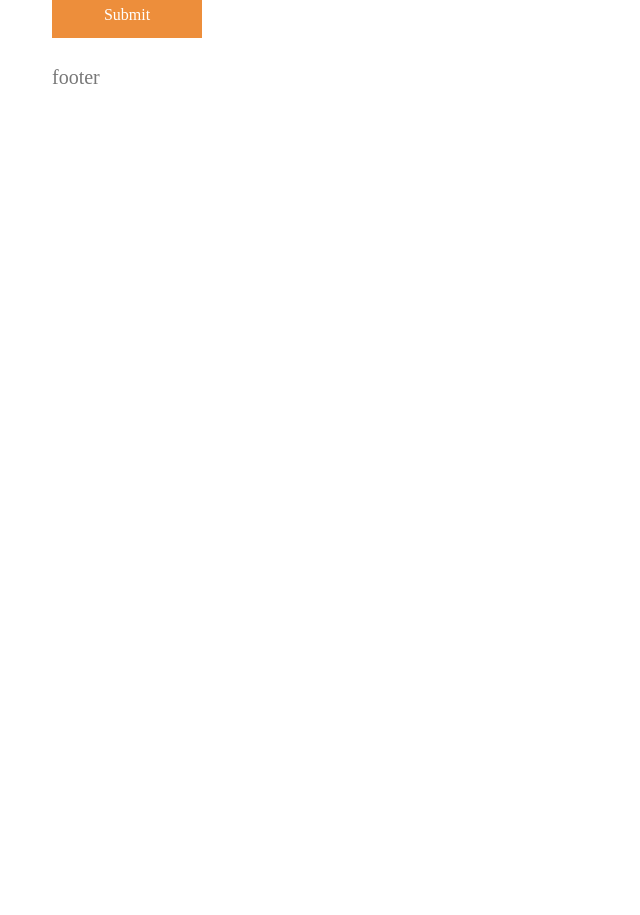
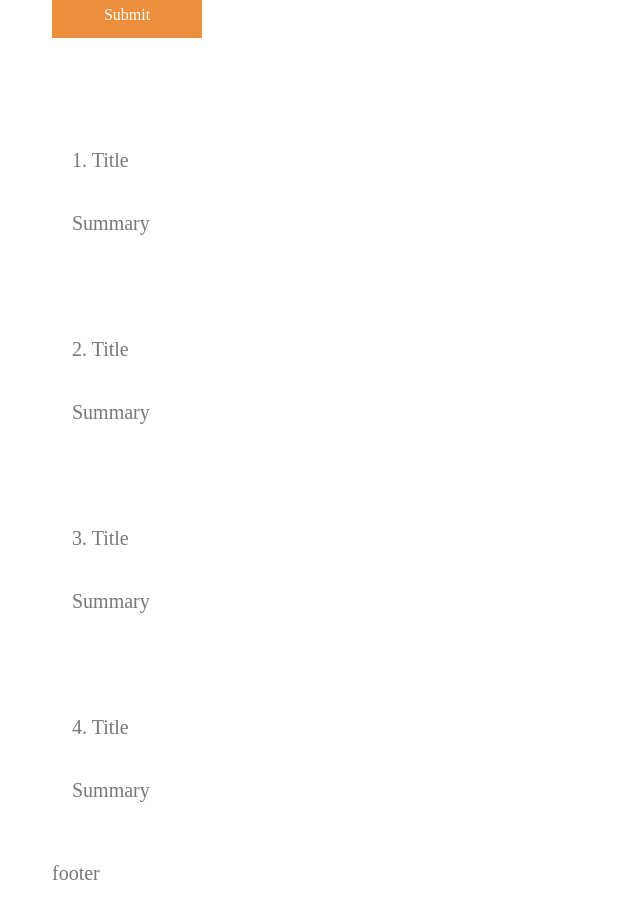
Before and after one commit to samuraijane/cor, a React (Create React App) app in the folder react-ui/: page / in a window 1280 px wide. Shown: the part 1600-2515 px from the top of the page, without its empty margins (0-640 px from the left). Before the commit the page ends 1719 px from the top, so only its background shows below. Built offline with nearby package versions, Linux system fonts and the light colour scheme.

Commit message:
Translate html to react component

```diff
--- a/react-ui/src/App.js
+++ b/react-ui/src/App.js
@@ -4,6 +4,8 @@ import Footer from './sectioning/footer/footer';
 import Header from './sectioning/header/header';
 import Main from './sectioning/main/main';
 import { useViewport } from './hooks/useViewport';
+import Info from './components/info';
+
 
 export const AppContext = createContext('');
 
@@ -17,6 +19,7 @@ const App = () => {
       <Header isMobileView={isMobileView} />
       <Main />
       <Form />
+      <Info />
       <Footer />
     </AppContext.Provider>
     </div>
--- /dev/null
+++ b/react-ui/src/components/info.jsx
@@ -0,0 +1,60 @@
+import React from 'react'
+
+const Info = () => {
+  return (
+    <>
+      <section>
+        <div className='parent-container'>
+          <div className='rows'>
+            <div className='col-1'>
+                <div className='img-figure'>
+                  <img src='' alt='' />
+                </div>
+              </div>
+              <div className='col-title'>
+                <span>1. Title</span>
+              </div>
+              <div className='col-content-block'>
+                <p className='col-summary'>Summary</p>
+            </div>
+             <div className='col-2'>
+                <div className='img-figure'>
+                  <img src='' alt='' />
+                </div>
+              </div>
+              <div className='col-title'>
+                <span>2. Title</span>
+              </div>
+              <div className='col-content-block'>
+                <p className='col-summary'>Summary</p>
+            </div>
+             <div className='col-3'>
+                <div className='img-figure'>
+                  <img src='' alt='' />
+                </div>
+              </div>
+              <div className='col-title'>
+                <span>3. Title</span>
+              </div>
+              <div className='col-content-block'>
+                <p className='col-summary'>Summary</p>
+            </div>
+             <div className='col-4'>
+                <div className='img-figure'>
+                  <img src='' alt='' />
+                </div>
+              </div>
+              <div className='col-title'>
+                <span>4. Title</span>
+              </div>
+              <div className='col-content-block'>
+                <p className='col-summary'>Summary</p>
+              </div>
+            </div>
+          </div>
+      </section>
+    </>
+  )
+}
+
+export default Info
--- a/react-ui/src/sectioning/main/main.jsx
+++ b/react-ui/src/sectioning/main/main.jsx
@@ -5,7 +5,7 @@ const Main = () => {
   return (
     <div className="main">
       <h1>
-        Lorem ipsum dolor.
+        Lorem ipsum dolor
       </h1>
       <Banner heading="Mentorship Program" description="City of Refuge (COR) Mentorship program is a support resource that pairs mentors in the greater
       Atlanta, Georgia area with students who are participating in the web development and cyber programs at City of Refuge." btnText="More Info"/>
```
Also changed, not shown: react-ui/src/components/Image/html/index.html (deleted, +0 -58 lines).
